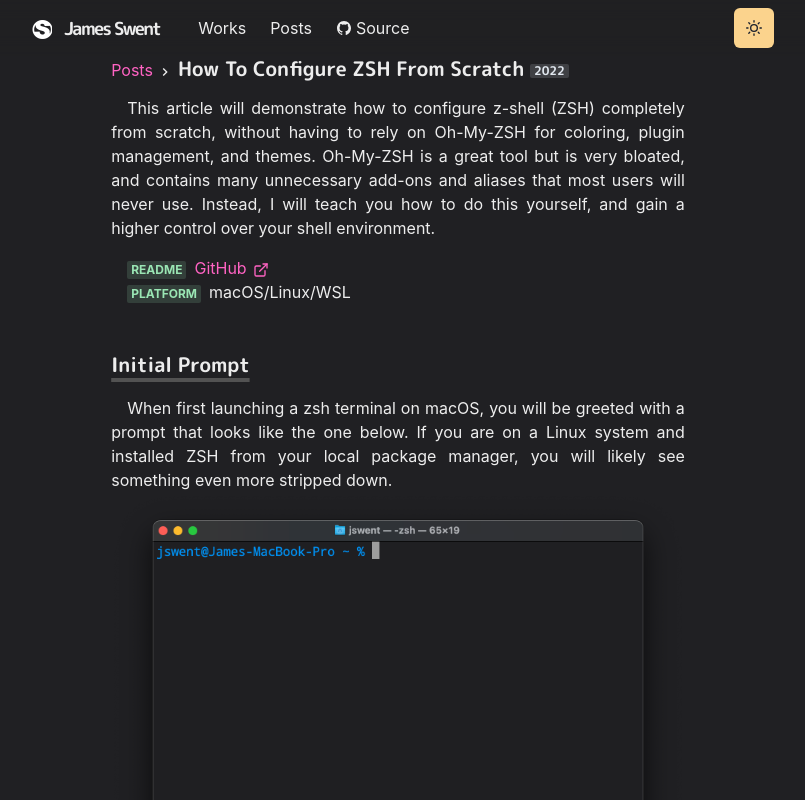
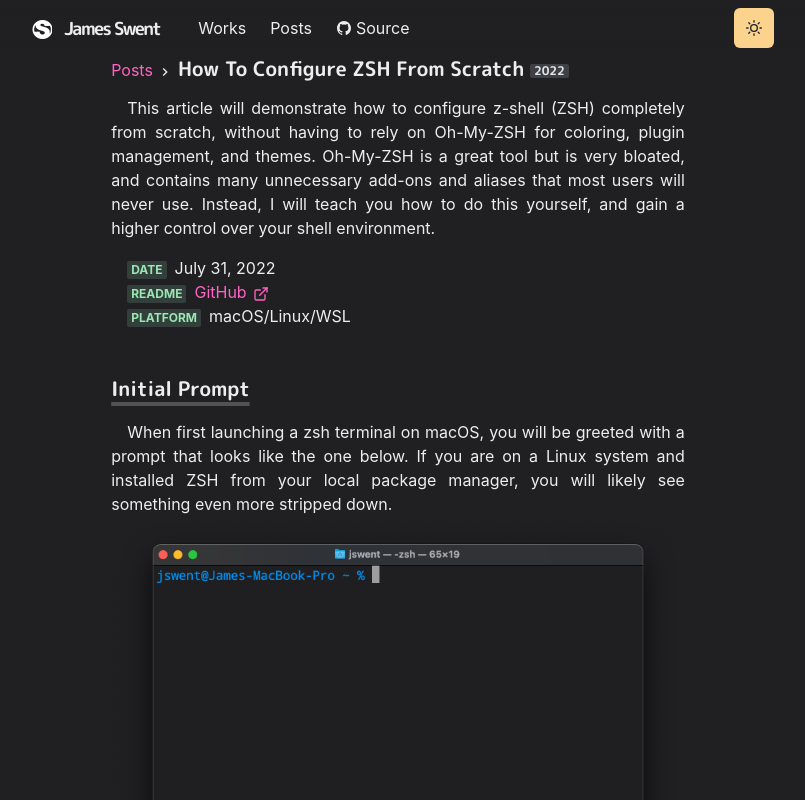
Before and after one commit to jswent/jwswent-homepage, a Next.js app: page /posts/zsh in a window 1280 px wide. Shown: the top 800 px of the page, without its empty margins (242-1047 px from the left). Built offline with nearby package versions, Linux system fonts and the light colour scheme.

Commit message:
added created date to page

```diff
--- a/pages/posts/zsh.js
+++ b/pages/posts/zsh.js
@@ -32,6 +32,10 @@ const Post = () => {
           this yourself, and gain a higher control over your shell environment.
         </P>
         <List ml={4} my={4}>
+          <ListItem>
+            <Meta>Date</Meta>
+            <span>July 31, 2022</span>
+          </ListItem>
           <ListItem>
             <Meta>README</Meta>
             <Link href='https://github.com/jswent/zsh/blob/main/README.md'>
```
